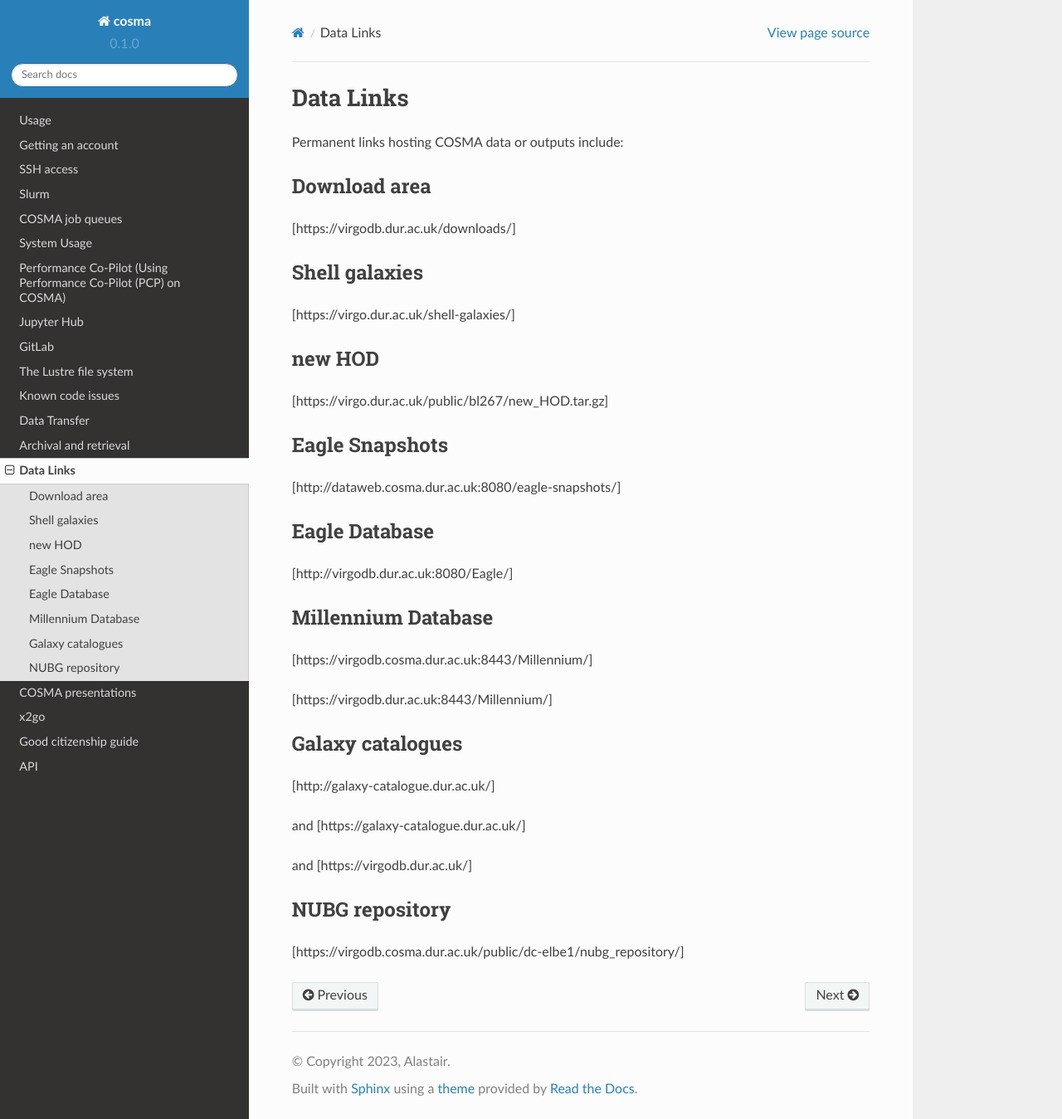
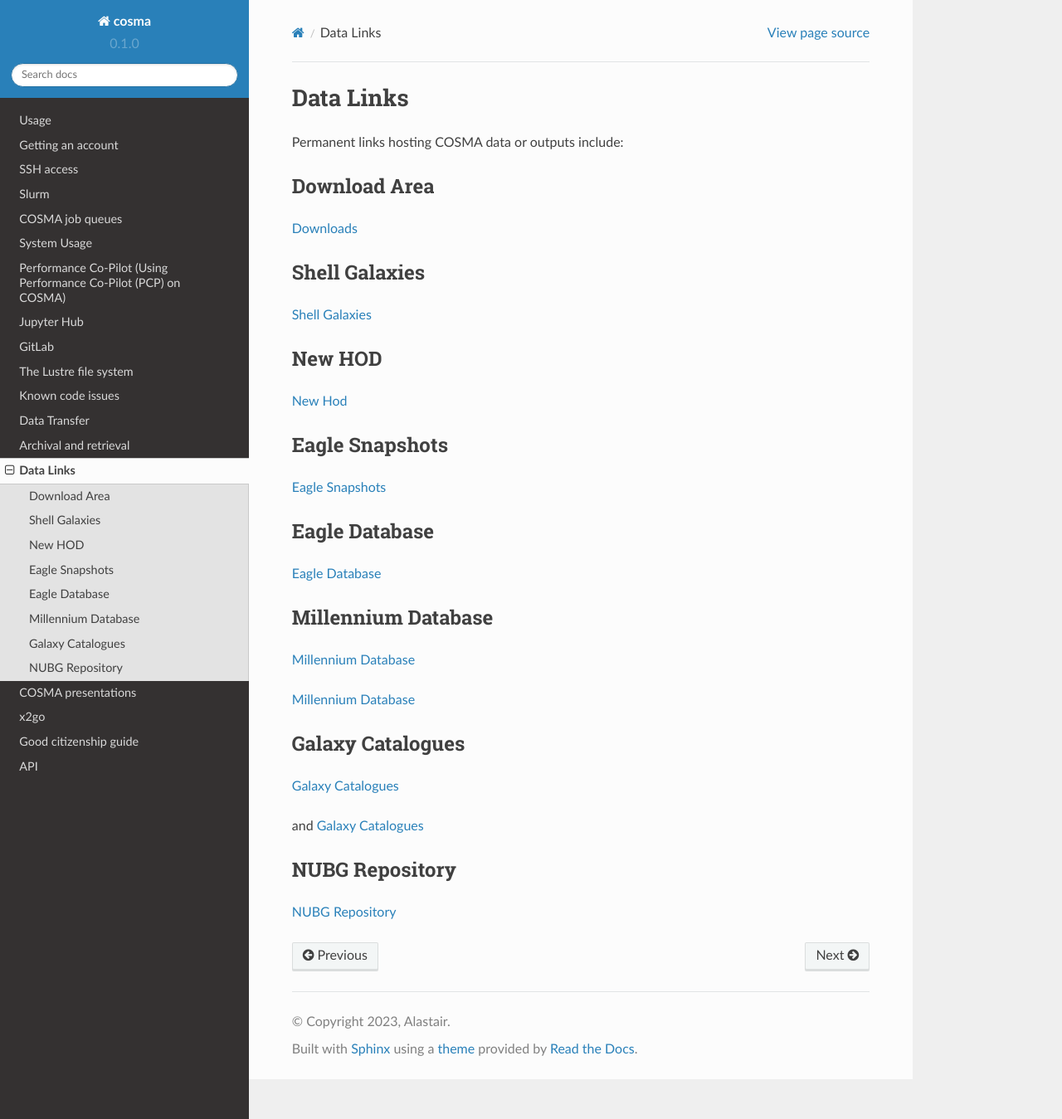
Before and after one commit to agb32/cosmadoc, a Sphinx documentation site: the page built from docs/source/links.md, in a window 1280 px wide and 1349 px high. Shown: the whole window at 83% size. Built offline with Sphinx 7.4.7 and the Read the Docs theme 2.0.0, drawn with Linux system fonts in a browser that asks for light colours; pages that are not in the unit, such as notebooks, are missing from menus.

Commit message:
removed duplicated links and fixed typo

```diff
--- a/docs/source/links.md
+++ b/docs/source/links.md
@@ -2,40 +2,38 @@
 
 Permanent links hosting COSMA data or outputs include:
 
-## Download area
+## Download Area
 
-[https://virgodb.dur.ac.uk/downloads/]
+[Downloads](https://virgodb.dur.ac.uk/downloads/)
 
-## Shell galaxies
+## Shell Galaxies
 
-[https://virgo.dur.ac.uk/shell-galaxies/]
+[Shell Galaxies](https://virgo.dur.ac.uk/shell-galaxies/)
 
-## new HOD
+## New HOD
 
-[https://virgo.dur.ac.uk/public/bl267/new_HOD.tar.gz]
+[New Hod](https://virgo.dur.ac.uk/public/bl267/new_HOD.tar.gz)
 
 ## Eagle Snapshots
 
-[http://dataweb.cosma.dur.ac.uk:8080/eagle-snapshots/]
+[Eagle Snapshots](http://dataweb.cosma.dur.ac.uk:8080/eagle-snapshots/)
 
 ## Eagle Database
 
-[http://virgodb.dur.ac.uk:8080/Eagle/]
+[Eagle Database](http://virgodb.dur.ac.uk:8080/Eagle/)
 
 ## Millennium Database
 
-[https://virgodb.cosma.dur.ac.uk:8443/Millennium/]
+[Millennium Database](https://virgodb.cosma.dur.ac.uk:8443/Millennium/)
 
-[https://virgodb.dur.ac.uk:8443/Millennium/]
+[Millennium Database](https://virgodb.dur.ac.uk:8443/Millennium/)
 
-## Galaxy catalogues
+## Galaxy Catalogues
 
-[http://galaxy-catalogue.dur.ac.uk/]
+[Galaxy Catalogues](http://galaxy-catalogue.dur.ac.uk/)
 
-and [https://galaxy-catalogue.dur.ac.uk/]
+and [Galaxy Catalogues](https://virgodb.dur.ac.uk/)
 
-and [https://virgodb.dur.ac.uk/]
+## NUBG Repository
 
-## NUBG repository
-
-[https://virgodb.cosma.dur.ac.uk/public/dc-elbe1/nubg_repository/]
+[NUBG Repository](https://virgodb.cosma.dur.ac.uk/public/dc-elbe1/nubg_repository/)
```
